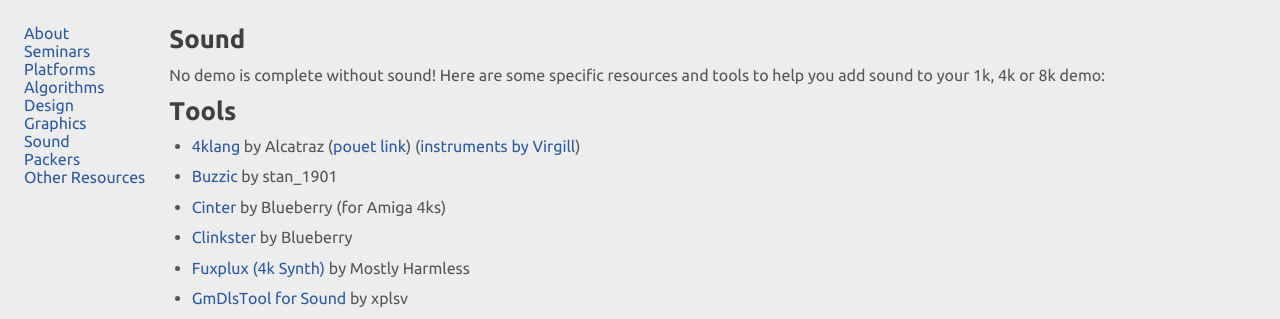
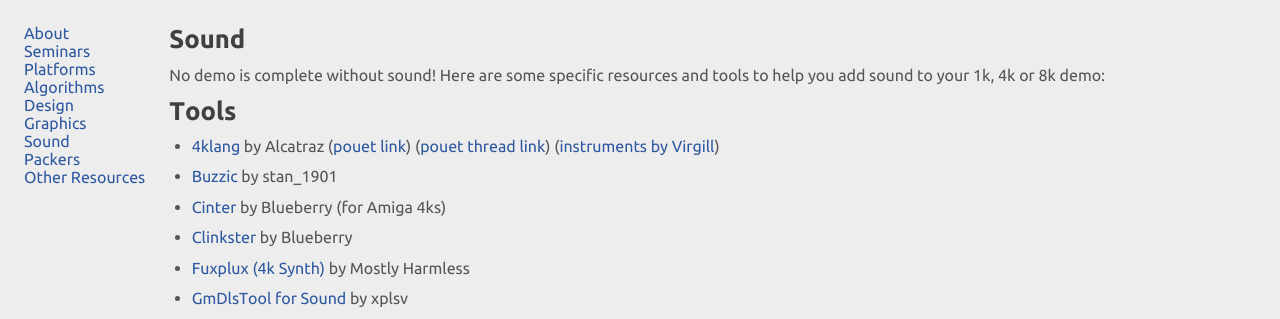
Before and after one commit to in4k/in4k.github.io, a Jekyll site: the page built from wiki/sound.markdown, in a window 1280 px wide. Shown: the top 319 px of the page. Built offline with Jekyll 4.4.1, drawn with Linux system fonts in a browser that asks for light colours.

Commit message:
Update sound.markdown

```diff
--- a/wiki/sound.markdown
+++ b/wiki/sound.markdown
@@ -7,7 +7,7 @@
 
 # Tools
 
-* [4klang](http://4klang.untergrund.net/) by Alcatraz ([pouet link](http://www.pouet.net/prod.php?which=53398)) ([instruments by Virgill](https://github.com/in4k/Virgill-4klang-instruments/archive/master.zip))
+* [4klang](http://4klang.untergrund.net/) by Alcatraz ([pouet link](http://www.pouet.net/prod.php?which=53398)) ([pouet thread link](http://www.pouet.net/topic.php?which=10480)) ([instruments by Virgill](https://github.com/in4k/Virgill-4klang-instruments/archive/master.zip))
 * [Buzzic](http://www.pouet.net/prod.php?which=54407) by stan_1901
 * [Cinter](https://bitbucket.org/askeksa/cinter) by Blueberry (for Amiga 4ks)
 * [Clinkster](http://www.pouet.net/prod.php?which=61592) by Blueberry
```
